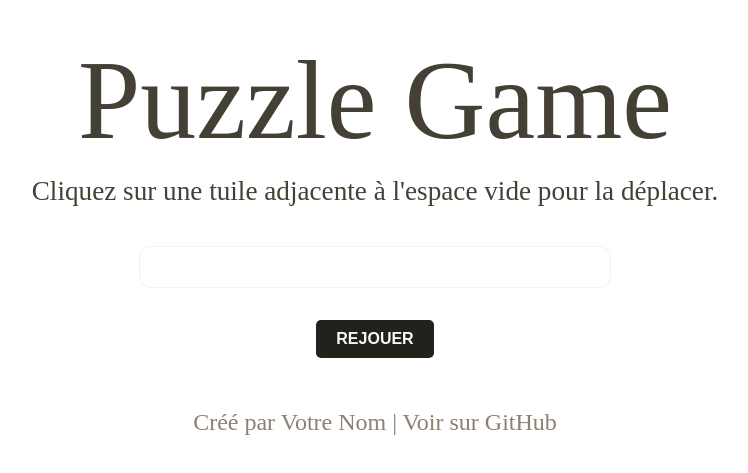
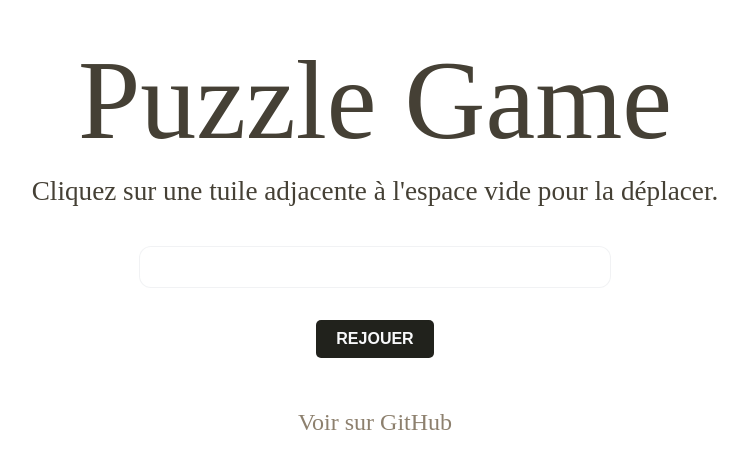
Before and after one commit to Kb-19X/puzzle-game, a plain HTML site: page index.html in a window 1280 px wide. Shown: the part 161-634 px from the top of the page, without its empty margins (265-1013 px from the left). Drawn offline with Linux system fonts and the light colour scheme.

Commit message:
fix: Remove generic author placeholder from footer

```diff
--- a/index.html
+++ b/index.html
@@ -23,7 +23,6 @@
 
     <footer>
       <p>
-        Créé par Votre Nom |
         <a href="https://github.com/Kb-19X/puzzle-game" target="_blank"
           >Voir sur GitHub</a
         >
```
